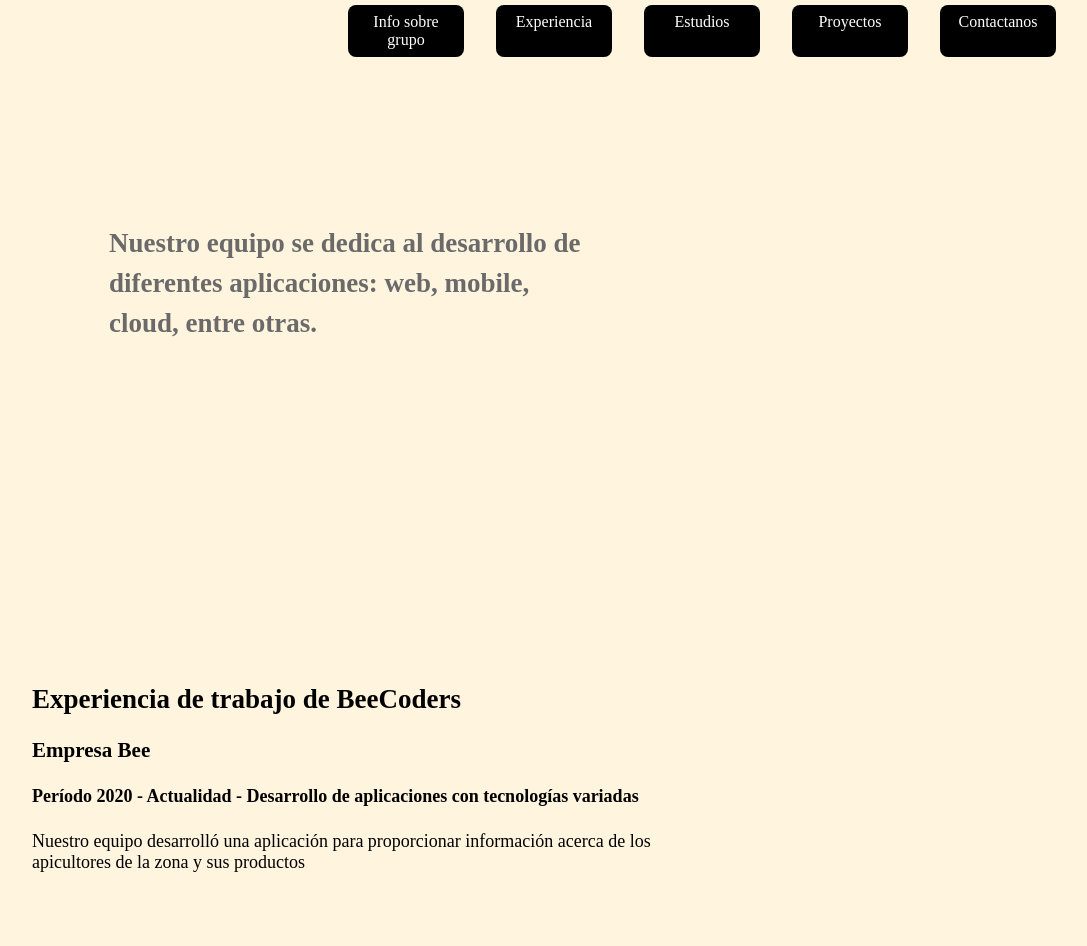
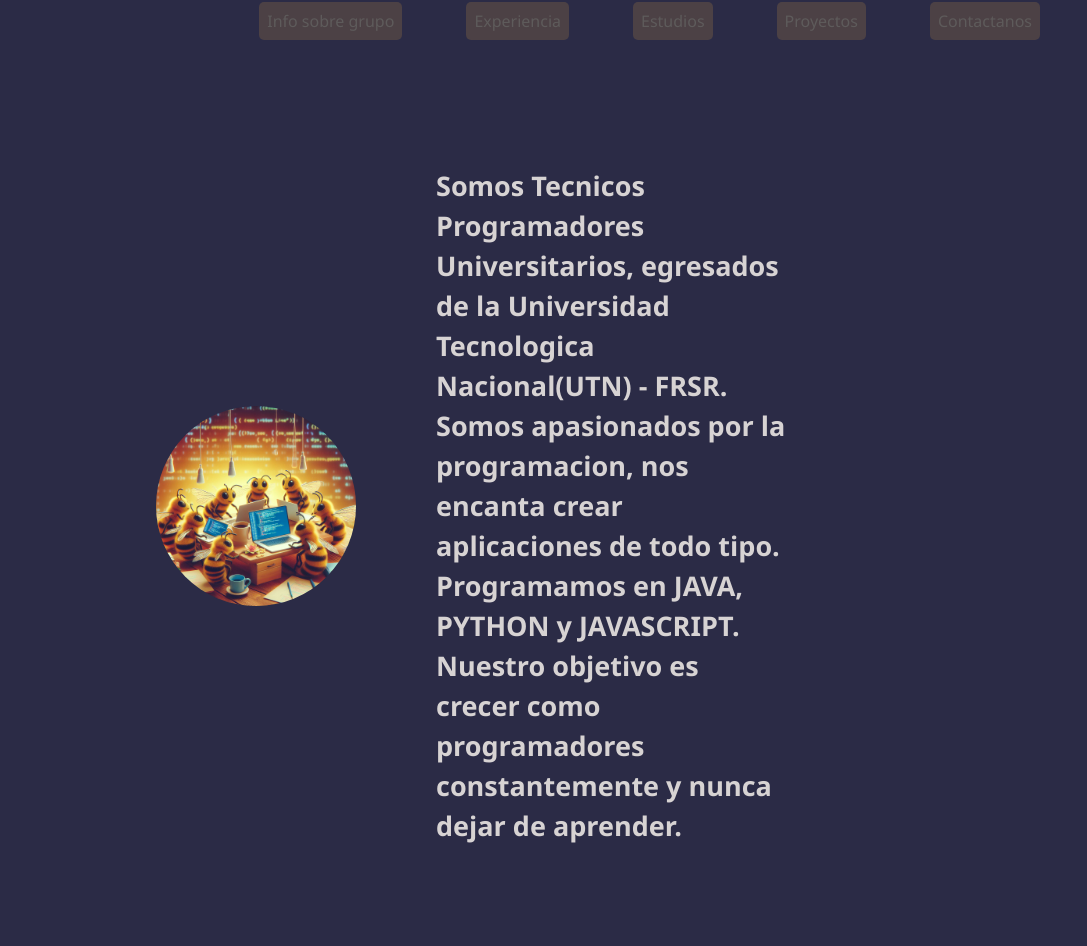
Before and after one commit to Fmagus98/Portfolio-UTN, a plain HTML site: page index.html in a window 1280 px wide. Shown: the part 76-1022 px from the top of the page, without its empty margins (168-1255 px from the left). Drawn offline with Linux system fonts and the light colour scheme.

Commit message:
version nacho

```diff
--- a/index.html
+++ b/index.html
@@ -4,7 +4,7 @@
     <meta charset="UTF-8" />
     <meta name="viewport" content="width=device-width, initial-scale=1.0" />
     <link rel="stylesheet" href="./styles.css" />
-    <link rel="icon" href="./Assets/Bee.png" type="image/x-icon" />
+    <link rel="icon" href="./Bee.png" type="image/x-icon" />
     <title>Portafolio Web - BeeCoders</title>
   </head>
   <body>
@@ -21,35 +21,51 @@
       </nav>
     </header>
     <main>
-      <section class="experiencia">
+      <section class="sobremi">
         <article class="container-sobremi">
+          <img
+            class="imagen-perfil"
+            src="assets/equipo.jpeg"
+            alt="fotografia del equipo de trabajo"
+            width="200"
+            height="200"
+          />
           <h2>
-            Nuestro equipo se dedica al desarrollo de diferentes aplicaciones: web, mobile, cloud,
-            entre otras. <br>
-              <br />
+            Somos Tecnicos Programadores Universitarios, egresados de la
+            Universidad Tecnologica Nacional(UTN) - FRSR. <br />
+            Somos apasionados por la programacion, nos encanta crear
+            aplicaciones de todo tipo.<br />
+            Programamos en JAVA, PYTHON y JAVASCRIPT.<br />
+            Nuestro objetivo es crecer como programadores constantemente y nunca
+            dejar de aprender.
           </h2>
         </article>
       </section>
-
-      <!--Clase 3 Agregamos 2 secciones más Experiencia y Estudios-->
       <section id="experiencia" class="experiencia">
-        <article class="container-experiencia">
-          <h2> Experiencia de trabajo de BeeCoders</h2>
-          <h3>Empresa Bee</h3>
-          <h4>Período 2020 - Actualidad - Desarrollo de aplicaciones con tecnologías variadas</h4>
+        <article class="conntainer-experiencia">
+          <h2>Experiecia Laboral</h2>
+          <h3>Empresa BeeGlobal Solutions</h3>
+          <h4>
+            Septiembre a Noviembre 2023: Pasantia de 60hs - Creando aplicacion
+            iter area web
+            <a href="https://app-interareas-2023/wen.app" target="_blank"
+              >Ir al Proyecto</a
+            >
+          </h4>
           <p>
-             Nuestro equipo desarrolló una aplicación para proporcionar información
-             acerca de los apicultores de la zona y sus productos
+            Practica profesional en la empresa BeeGloval Solutions para el
+            departamento de programacion, la misma consistio en la creacion de
+            una aplicacion web para comunicaciones internaas. Esta app tiene
+            roles de admin y editor.
           </p>
-
         </article>
       </section>
-
       <section id="estudios" class="estudios">
         <article class="container-estudios">
-          <h2>Estudios</h2>
-          <p>Nuestros colaboradores son egresados de la carrera Tecnicatura Universitaria en Programación
-            de la Facultad Tecnológica Nacional sede San Rafael.
+          <h2>Mis Estudios</h2>
+          <p>
+            Estamos en el transcurso de la carrera de Tecnicatura Universitaria
+            en Programacion en la UTN de San Rafael
           </p>
         </article>
       </section>
--- a/styles.css
+++ b/styles.css
@@ -1,42 +1,46 @@
-/*Agregamos variables globales*/
-:root{
-  --body-color: #ffc84d2f;
-  --text-color: black;
-  --boton-color: #76D7C4;
+:root {
+  --body-bg-color: rgb(43, 43, 70);
+  --text-color: white;
+  --colorh1-color: rgb(215, 211, 211);
 }
 
 h1 {
   display: flex;
   justify-content: center;
 }
+h1,
+h2 {
+  color: var(--colorh1-color);
+}
 body {
-  background: var(--body-color);
-  color: var(--text-color)
-
+  background-color: var(--body-bg-color);
+  color: var(--text-color);
+  font-family: 'Segoe UI', Tahoma, Geneva, Verdana, sans-serif;
 }
 .navigation {
   display: flex;
   gap: 3rem;
   list-style: none;
-  justify-content: flex-end;
+  justify-content: center;
   margin: 0 3rem;
 }
-.navigation li {
-  font-size: 1rem;
-  width: 100px;
-  text-align: center;
-  padding: 0.5rem ;
-  border-radius: 0.5rem;
-  background: var(--text-color);
-
+.boton {
+  padding: 0.5rem 0.5rem;
+  background-color: #dda0432f;
+  color: rgb(94, 91, 91);
+  border: none;
+  border-radius: 5px;
+  cursor: pointer;
+  margin: 1rem;
 }
 a {
   text-decoration: none;
-  color: white;
+  color: #000000;
 }
-
-
-
+.sobremi {
+  display: flex;
+  justify-content: center;
+}
 .container-sobremi {
   display: flex;
   width: 50%;
@@ -48,25 +52,27 @@ a {
   gap: 5rem;
   align-items: center;
 }
+.imagen-perfil {
+  border-radius: 50%;
+}
 
-
-.experiencia, .estudios {
+.experiencia,
+.estudios {
   display: flex;
   justify-content: center;
   padding: 2rem;
-
+  color: azure;
 }
 
-.container-experiencia, .container-estudios {
+.container-experiencia,
+.container-estudios {
   width: 100%;
   padding: 2rem;
   margin-top: 5rem;
+  line-height: 2.5rem;
   font-size: large;
   margin: 8rem;
 }
-
-
-
 
 @media (max-width: 767px) {
   .titulo {
@@ -92,13 +98,15 @@ a {
     margin-top: 1rem;
     line-height: 2rem;
     font-size: small;
+    flex-direction: column;
   }
-  /*Agregamos el responsivo de las secciones experiencias y estudios*/
-  .container-experiencia , .container-estudios{
+  .container-experiencia,
+  .container-estudios {
     width: 100%;
     margin: 0rem;
   }
-  .experiencia , .estudios{
+  .experiencia,
+  .estudios {
     width: 100%;
     padding: 1rem;
     margin-top: 1rem;
@@ -121,11 +129,10 @@ a {
     line-height: 2rem;
     font-size: medium;
   }
-    /*Agregamos el responsivo de las secciones experiencias y estudios*/
-    .experiencia, .estudios{
-      width: 75%;
-    }
-
+  .experiencia,
+  .estudios {
+    width: 75%;
+  }
 }
 @media (min-width: 1024px) {
   .titulo {
@@ -136,8 +143,8 @@ a {
     justify-content: flex-end;
     margin: 0 3rem;
   }
-   /*Agregamos el responsivo de las secciones experiencias y estudios*/
-   .experiencia, .estudios{
+  .experiencia,
+  .estudios {
     width: 75%;
   }
 }
```
Also changed, not shown: Bee.png (renamed from Assets/Bee.png), assets/equipo.jpeg (added), 1 other file.
